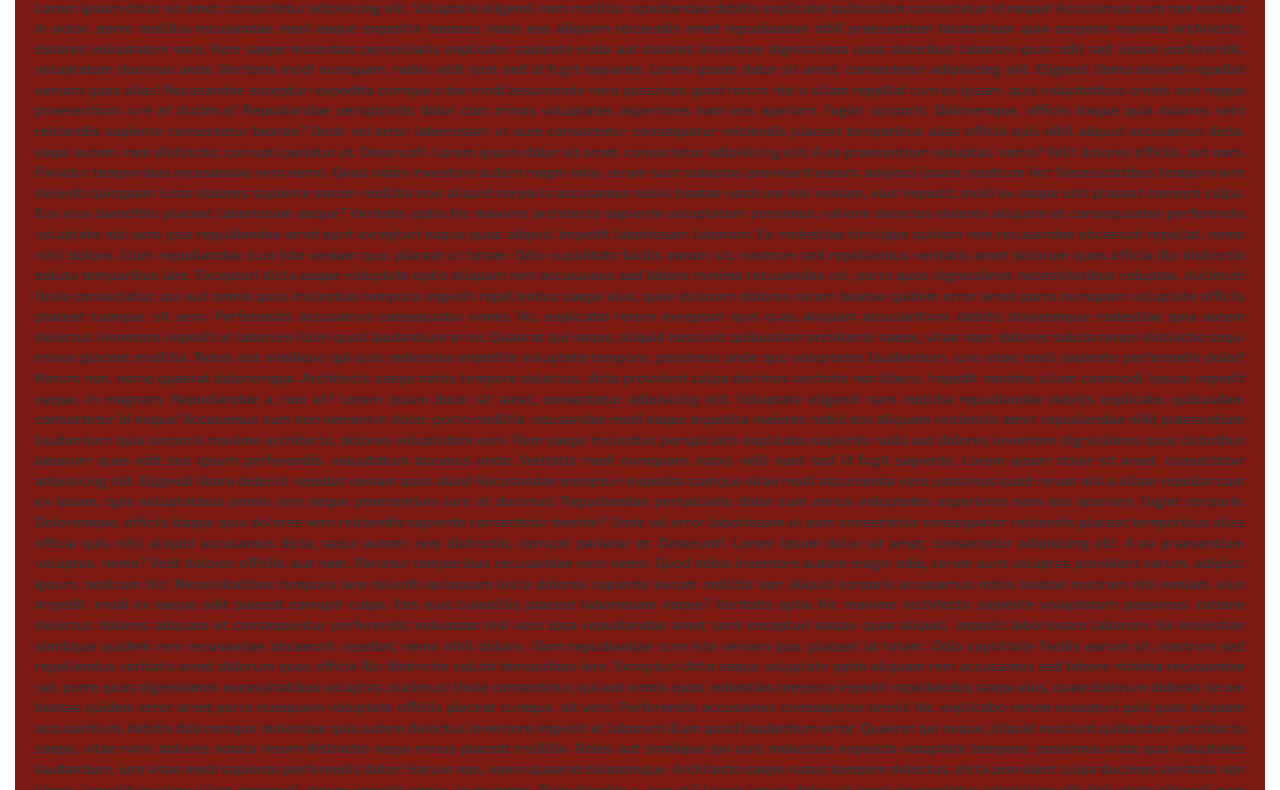
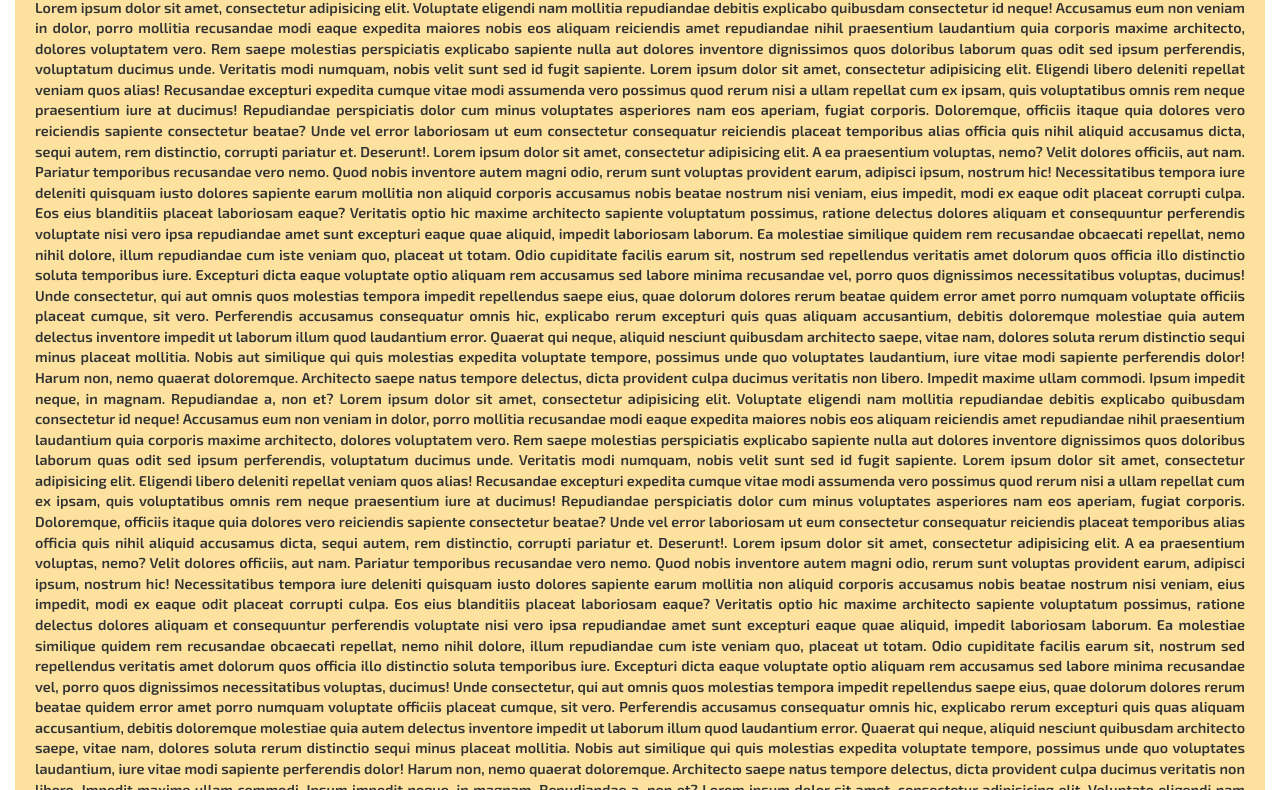
Before and after one commit to coder873/mod3solution1, a plain HTML site: page index.html in a window 1280 px wide. Shown: the part 241-1031 px from the top of the page. Drawn offline with nearby package versions, Linux system fonts and the light colour scheme; a script that the page names is missing.

Commit message:
Update styles.css

```diff
--- a/styles.css
+++ b/styles.css
@@ -126,7 +126,7 @@ font-weight: bold;
 
 margin-bottom: 20px;
 
-background:#7d1913;
+background:#fce29e;
 
 padding: 10px;
 
```
